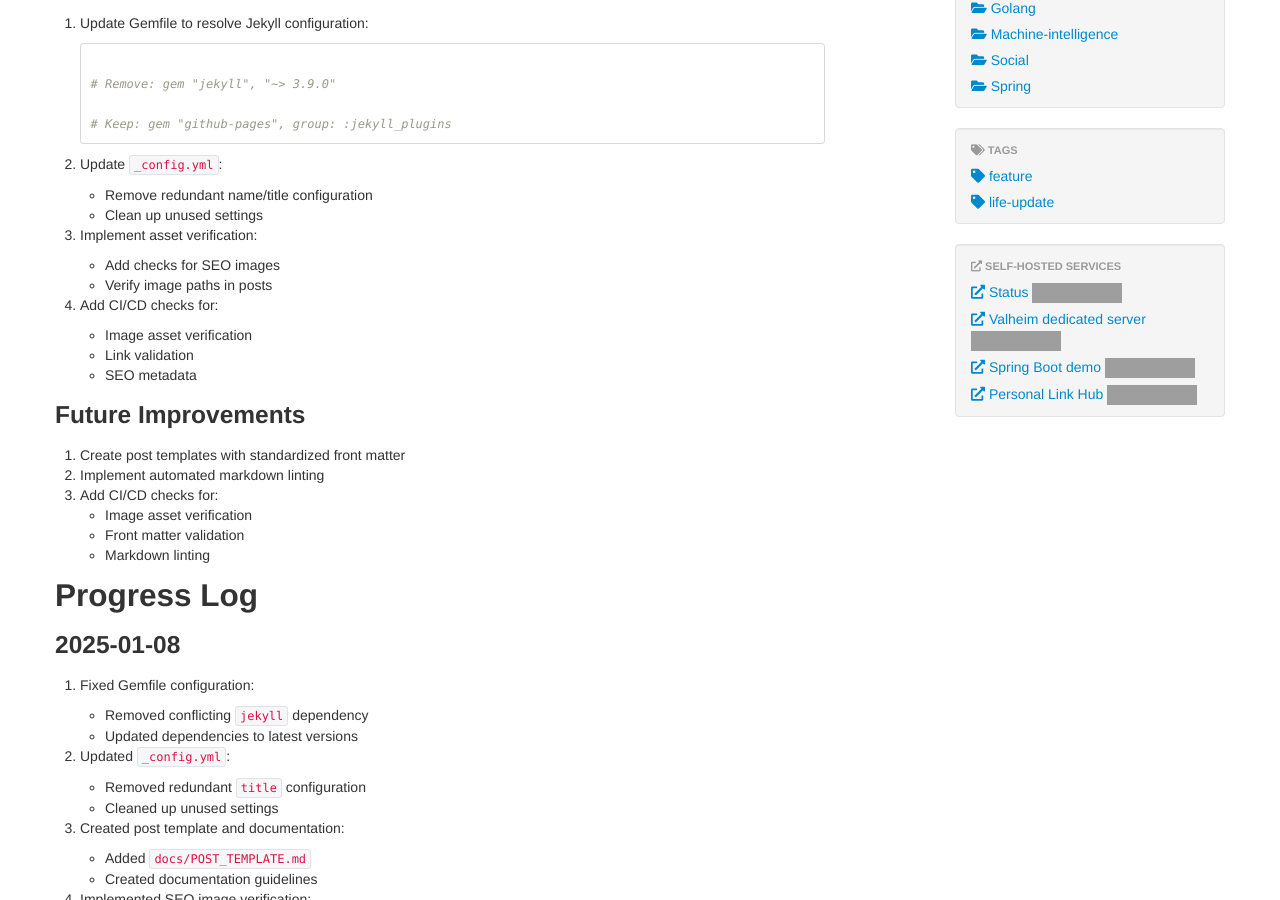
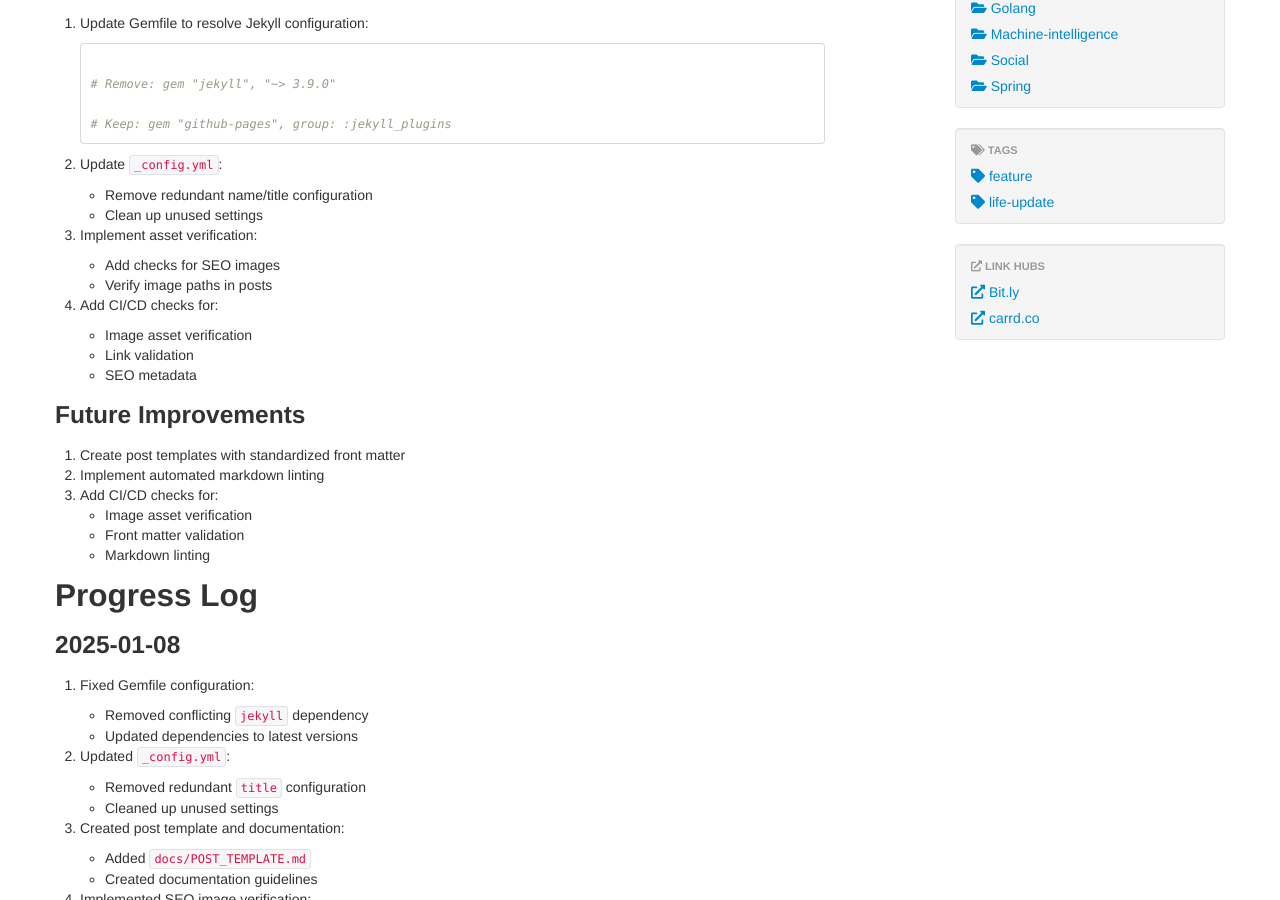
Before and after one commit to michaellambgelo/michaellambgelo.github.io, a Jekyll site: the page built from MAINTENANCE.md, in a window 1280 px wide and 900 px high, scrolled down 1542 px. Built offline with Jekyll 4.4.1, drawn with Linux system fonts in a browser that asks for light colours; our own code applies the rules of GitHub Pages for plain Markdown files; grey boxes are pictures that could not be loaded.

Commit message:
update config

```diff
--- a/_config.yml
+++ b/_config.yml
@@ -323,7 +323,7 @@ social_links:
       enabled: true
       name: My CV
       font_awesome_icon: fas fa-file
-      url: https://michaellamb.dev/docs/MichaelLambResume.pdf
+      url: /docs/MichaelLambResume.pdf
 
 # These are a list of GitHub projects that the blog owner would like to
 # showcase. Although the intent is the projects showcased would be the
@@ -387,20 +387,15 @@ github_projects:
 #       name : The Dereck
 #       url: https://thedereck.github.io
 external_links:
-  header: Self-hosted Services
+  header: Link Hubs
   links:
     - link:
-      name: Status <img src="https://status.michaellamb.dev/api/badge/27/uptime/24"></img>
-      url: https://status.michaellamb.dev
+      name: Bit.ly
+      url: https://bit.ly/m/michaellamb
     - link:
-      name: Valheim dedicated server <img src="https://status.michaellamb.dev/api/badge/24/uptime/24"></img>
-      url: https://valheim.michaellamb.dev
-    - link:
-      name: Spring Boot demo <img src="https://status.michaellamb.dev/api/badge/10/uptime/24"></img>
-      url: https://demo.michaellamb.dev/swagger-ui/
-    - link:
-      name: Personal Link Hub <img src="https://status.michaellamb.dev/api/badge/33/uptime/24"></img>
-      url: https://link.michaellamb.dev
+      name: carrd.co
+      url: https://michaellamb.carrd.co
+
 
 # These are the Bootstrap settings. These Bootstrap settings will control both
 # the theme and responsive settings of this site.
```
